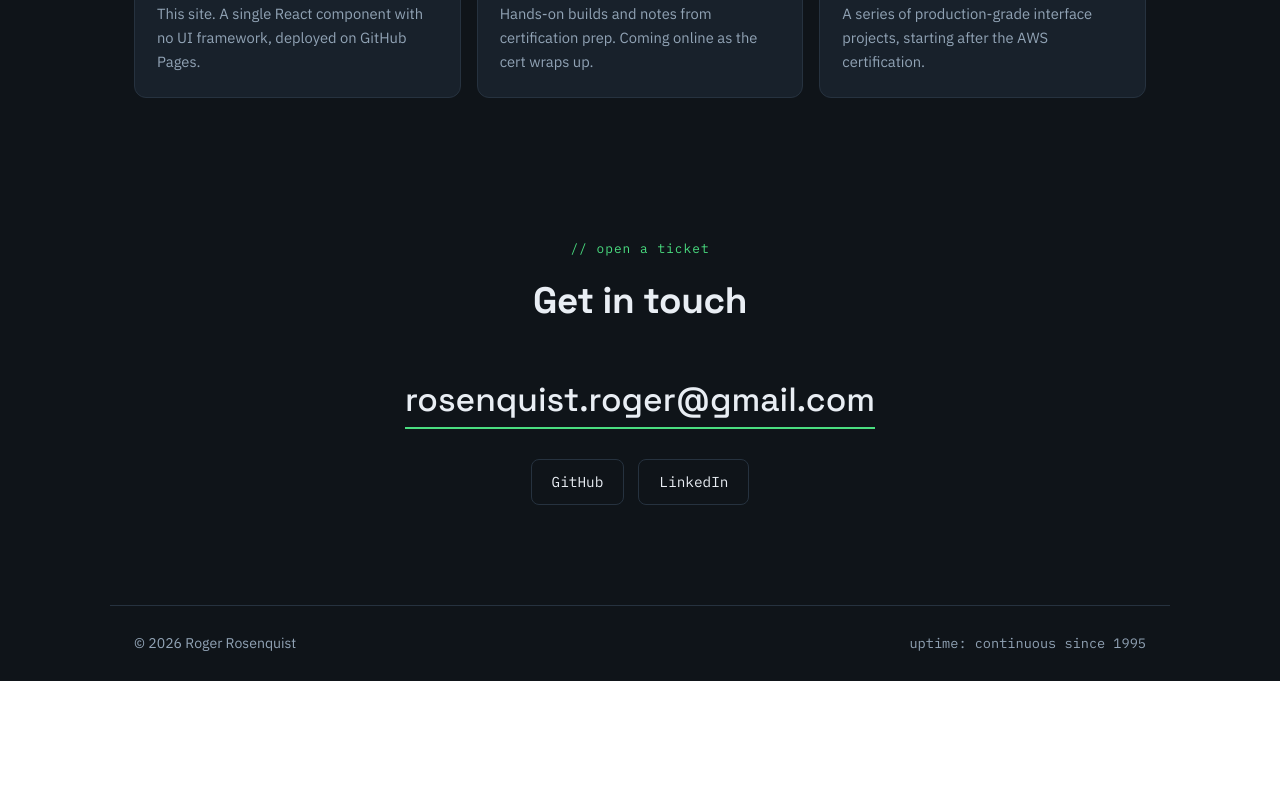
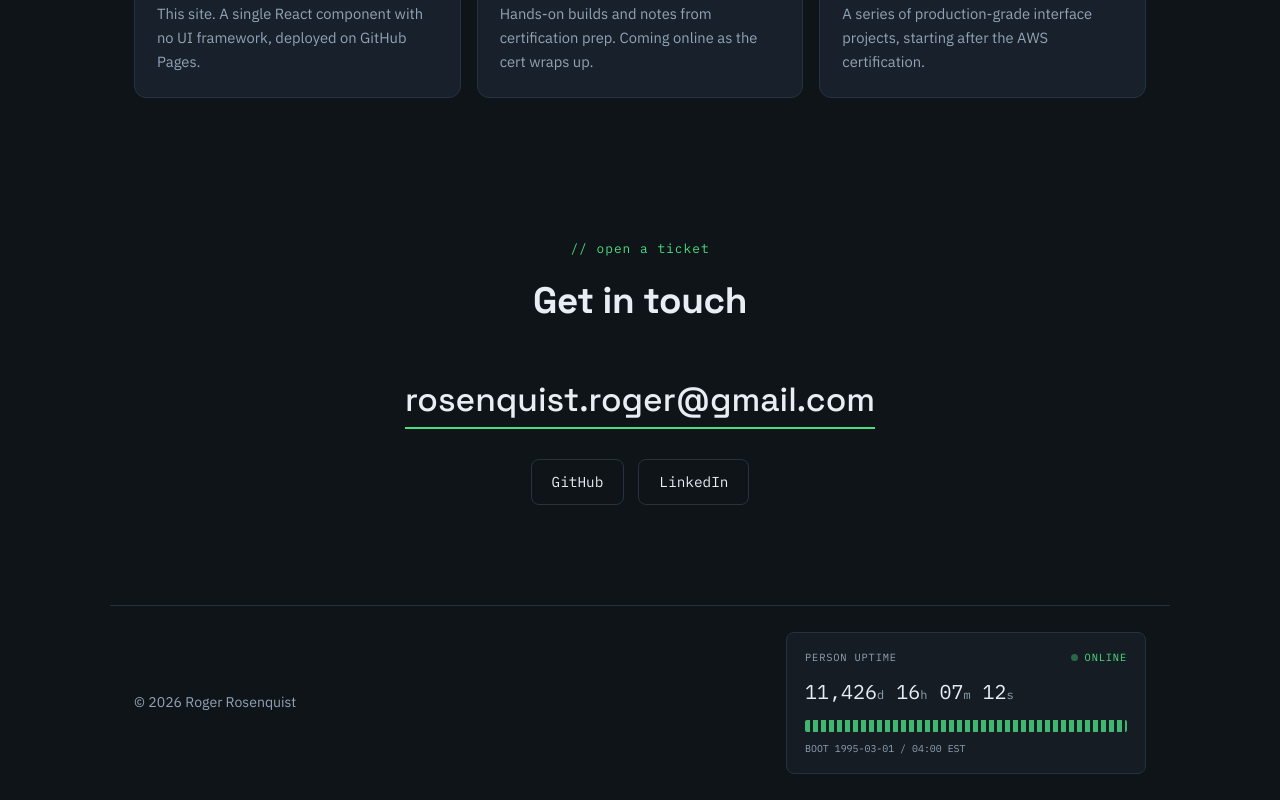
Before and after one commit to rogerrosenquist/rogerrosenquist.github.io, a React (Vite) app: page / in a window 1280 px wide. Shown: the part 2683-3483 px from the top of the page. Before the commit the page ends 3364 px from the top, so only its background shows below. Built offline with nearby package versions, Linux system fonts and the light colour scheme.

Commit message:
Added fun uptime for myself to footer

```diff
--- a/src/App.jsx
+++ b/src/App.jsx
@@ -107,6 +107,39 @@ function Reveal({ children, delay = 0 }) {
 
 function StatusDot({ kind }) {
   return <span className={`dot ${kind}`} aria-hidden="true" />;
+}
+
+// March 1, 1995 at 04:00 Eastern Standard Time; fixed for every visitor.
+const BOOT_TIME = Date.parse("1995-03-01T04:00:00-05:00");
+
+function Uptime() {
+  const [now, setNow] = useState(() => Date.now());
+
+  useEffect(() => {
+    const interval = window.setInterval(() => setNow(Date.now()), 1000);
+    return () => window.clearInterval(interval);
+  }, []);
+
+  const elapsed = Math.max(0, Math.floor((now - BOOT_TIME) / 1000));
+  const days = Math.floor(elapsed / 86400).toLocaleString("en-US");
+  const hours = String(Math.floor(elapsed / 3600) % 24).padStart(2, "0");
+  const minutes = String(Math.floor(elapsed / 60) % 60).padStart(2, "0");
+  const seconds = String(elapsed % 60).padStart(2, "0");
+
+  return (
+    <div className="uptime" aria-label="Personal system uptime">
+      <div className="uptime-heading">
+        <span>PERSON UPTIME</span>
+        <span className="uptime-online"><StatusDot kind="operational" />ONLINE</span>
+      </div>
+      <div className="uptime-counter" role="timer" aria-live="off"
+        aria-label={`${days} days, ${hours} hours, ${minutes} minutes, ${seconds} seconds`}>
+        {days}<span>d</span> {hours}<span>h</span> {minutes}<span>m</span> {seconds}<span>s</span>
+      </div>
+      <div className="uptime-bar" aria-hidden="true" />
+      <div className="uptime-boot">BOOT <time dateTime="1995-03-01T04:00:00-05:00">1995-03-01 / 04:00 EST</time></div>
+    </div>
+  );
 }
 
 function Badge({ kind }) {
@@ -289,7 +322,7 @@ export default function App() {
 
       <footer className="footer">
         <span className="muted">© {year} Roger Rosenquist</span>
-        <span className="muted mono">uptime: continuous since 1995</span>
+        <Uptime />
       </footer>
     </div>
   );
@@ -507,9 +540,31 @@ h1, h2, h3 { font-family: var(--display); letter-spacing: -0.01em; }
 .footer {
   max-width: var(--max); margin: 0 auto; padding: 26px 24px;
   border-top: 1px solid var(--line);
-  display: flex; justify-content: space-between; gap: 12px; flex-wrap: wrap;
+  display: flex; justify-content: space-between; align-items: center; gap: 24px; flex-wrap: wrap;
   font-size: 0.88rem;
 }
+.uptime {
+  width: 360px; max-width: 100%; padding: 16px 18px;
+  background: var(--bg-raise); border: 1px solid var(--line); border-radius: 8px;
+  font-family: var(--mono);
+}
+.uptime-heading {
+  display: flex; justify-content: space-between; align-items: center; gap: 12px;
+  font-size: 0.65rem; letter-spacing: 0.08em; color: var(--muted);
+}
+.uptime-online { display: inline-flex; align-items: center; gap: 7px; color: var(--green); }
+.uptime-counter {
+  margin: 9px 0 12px; color: var(--text); font-size: clamp(1rem, 4vw, 1.25rem);
+  font-variant-numeric: tabular-nums; white-space: nowrap;
+}
+.uptime-counter span { color: var(--muted); font-size: 0.75rem; }
+.uptime-bar {
+  height: 12px; border-radius: 2px;
+  background: repeating-linear-gradient(to right, var(--green) 0, var(--green) 5px, transparent 5px, transparent 8px);
+  opacity: 0.8;
+}
+.uptime-boot { margin-top: 9px; color: var(--muted); font-size: 0.62rem; }
+@media (max-width: 580px) { .uptime { width: 100%; } }
 
 /* ---------- reveal ---------- */
 .reveal { opacity: 0; transform: translateY(14px); transition: opacity 0.5s ease, transform 0.5s ease; }
```
